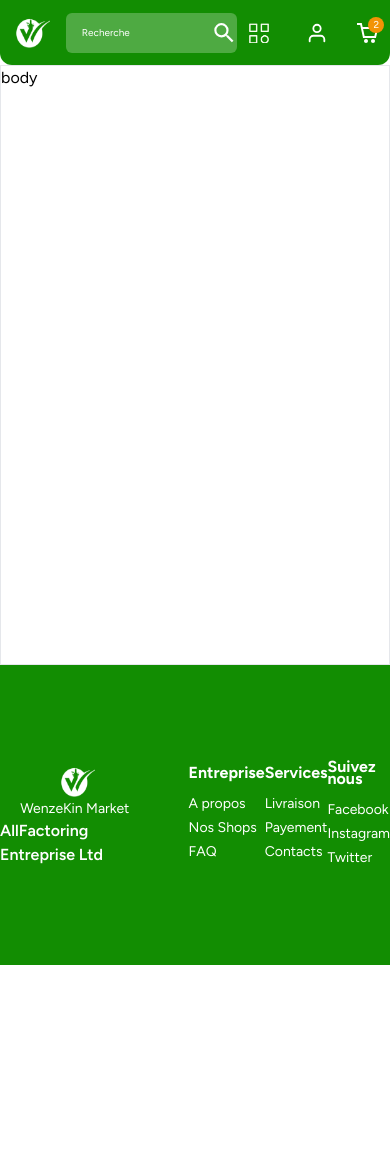
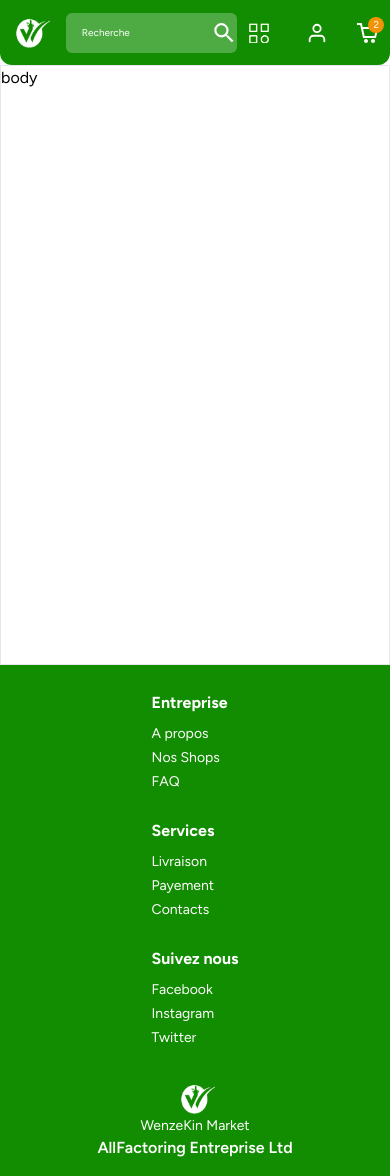
Before and after one commit to wasso15/wenzekin, a Next.js app: page / in a window 390 px wide. Before the commit the page ends 965 px from the top, so only its background shows below. Built offline with nearby package versions, Linux system fonts and the light colour scheme.

Commit message:
make footer responsive

```diff
--- a/components/Footer.js
+++ b/components/Footer.js
@@ -5,9 +5,10 @@ import Image from 'next/image'
 
 function Footer() {
   return (
-    <footer className=' h-[300px] bg-green-base flex flex-col items-center justify-center'>
-        <div className=' h-[80%]  w-[100%] mx-auto flex flex-row items-center  '>
-            <div className='w-[500px] h-[200px] mr-[10%] flex flex-col items-center justify-center'>
+    <footer className=' md:h-[300px] bg-green-base flex flex-col items-center justify-center'>
+        <div className=' h-[80%] w-[100%] mx-auto flex flex-col-reverse lg:flex-row items-center justify-evenly '>
+
+            <div className='md:w-[300px] md:h-[200px]  flex flex-col items-center justify-center my-4 md:my-0 '>
                 <div className=' flex flex-row items-center'>
                     <a href='#'  className="w-[40px] h-[35px]  md:h-[50px] md:w-[60px] relative ">
                        <Image src={ImagesAssets.logoWenzeKin} fill={true}  object-fit= "contain"  alt='Logo wenzeKin'/>
@@ -20,22 +21,23 @@ function Footer() {
                 <div  className=" text-white font-semibold "> AllFactoring Entreprise Ltd  </div>
 
             </div>
-            <div className=' flex flex-row w-[550px] justify-between items-center'>
 
-              <ul className=''>
+            <div className=' flex flex-col  md:flex-row md:w-[550px] justify-between md:items-center'>
+
+              <ul className=' mt-8 mb-4 md:my-0'>
                 <li className=' leading-3 font-bold text-white mb-3'> Entreprise </li>
                 <li> <a href='#' className='text-sm text-white'> A propos  </a> </li>
                 <li> <a href='#' className='text-sm text-white leading-3'> Nos Shops  </a> </li>
                 <li> <a href='#' className='text-sm text-white'> FAQ  </a> </li>
               </ul>
 
-              <ul className=''>
+              <ul className='my-4 md:my-0'>
                 <li className=' leading-3 font-bold text-white mb-3'>  Services   </li>
                 <li> <a href='#' className='text-sm text-white'> Livraison </a> </li>
                 <li> <a href='#' className='text-sm text-white leading-3'> Payement </a> </li>
                 <li> <a href='#' className='text-sm text-white'> Contacts  </a> </li>
               </ul>
-              <ul className=''>
+              <ul className='my-4 md:my-0'>
                 <li className=' leading-3 font-bold text-white mb-3'>  Suivez nous  </li>
                 <li> <a href='#' className='text-sm text-white'> Facebook  </a> </li>
                 <li> <a href='#' className='text-sm text-white leading-3'> Instagram  </a> </li>
--- a/pages/index.js
+++ b/pages/index.js
@@ -13,7 +13,7 @@ export default function Home() {
       <Head>
         <title>WenzeKin-Le marché local a votre portée</title>
         <meta name="description" content="Generated by create next app" />
-        <meta name="viewport" content="width=device-width, initial-scale=1" />
+        {/* <meta name="viewport" content="width=device-width, initial-scale=1" /> */}
         <link rel="icon" href="/favicon.ico" />
       </Head>
       <main>
```
